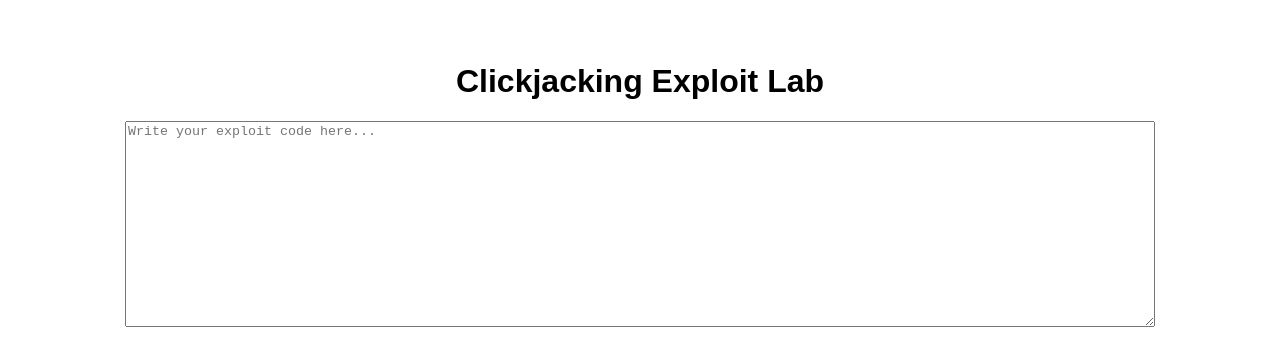
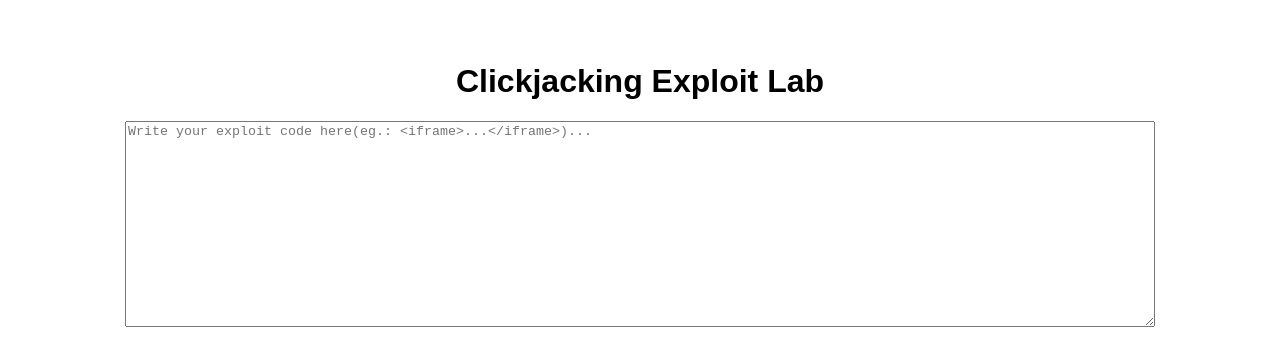
Before and after one commit to KalyanSingh05/Clickjacking, a website: page public/Clickjacking.html in a window 1280 px wide. Shown: the top 349 px of the page. Drawn offline with Linux system fonts and the light colour scheme.

Commit message:
Update Clickjacking.html

```diff
--- a/public/Clickjacking.html
+++ b/public/Clickjacking.html
@@ -38,7 +38,7 @@
 </head>
 <body>
     <h1>Clickjacking Exploit Lab</h1>
-    <textarea id="exploitCode" placeholder="Write your exploit code here..."></textarea>
+    <textarea id="exploitCode" placeholder="Write your exploit code here(eg.: <iframe>...</iframe>)..."></textarea>
     <button onclick="storeExploit()">Store Exploit</button>
     <button onclick="runExploit()">Run Exploit</button>
     <iframe id="targetFrame" src="https://clickjacking.onrender.com"></iframe>
```
